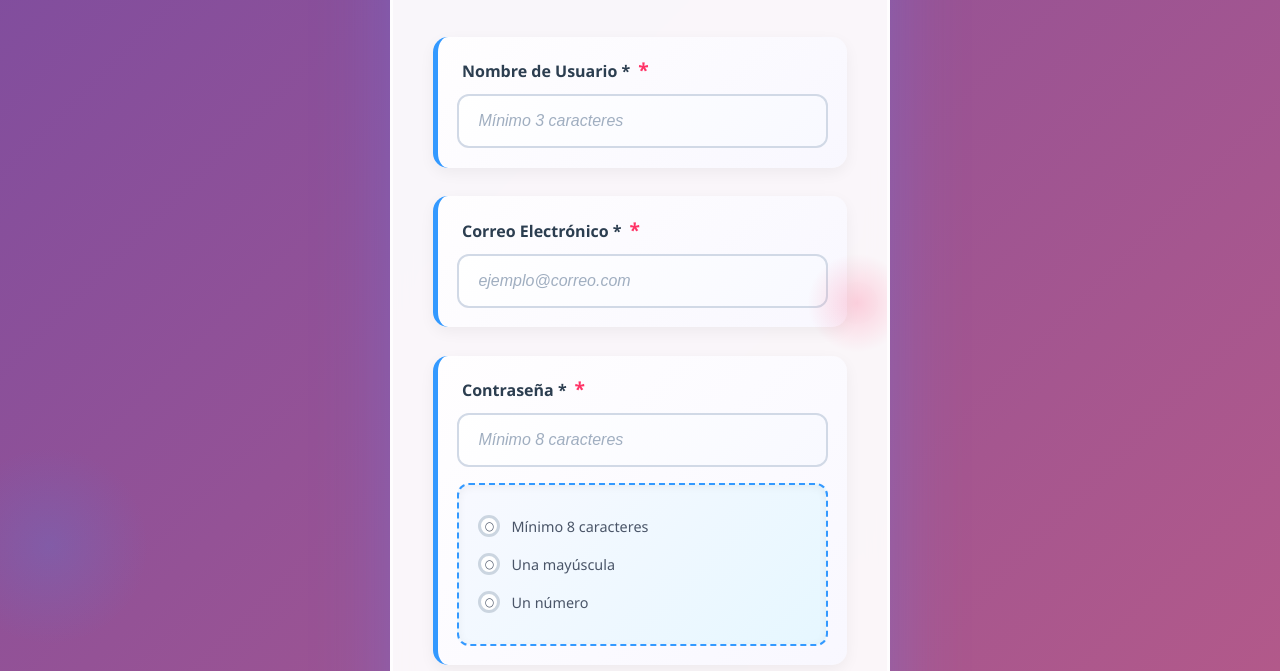
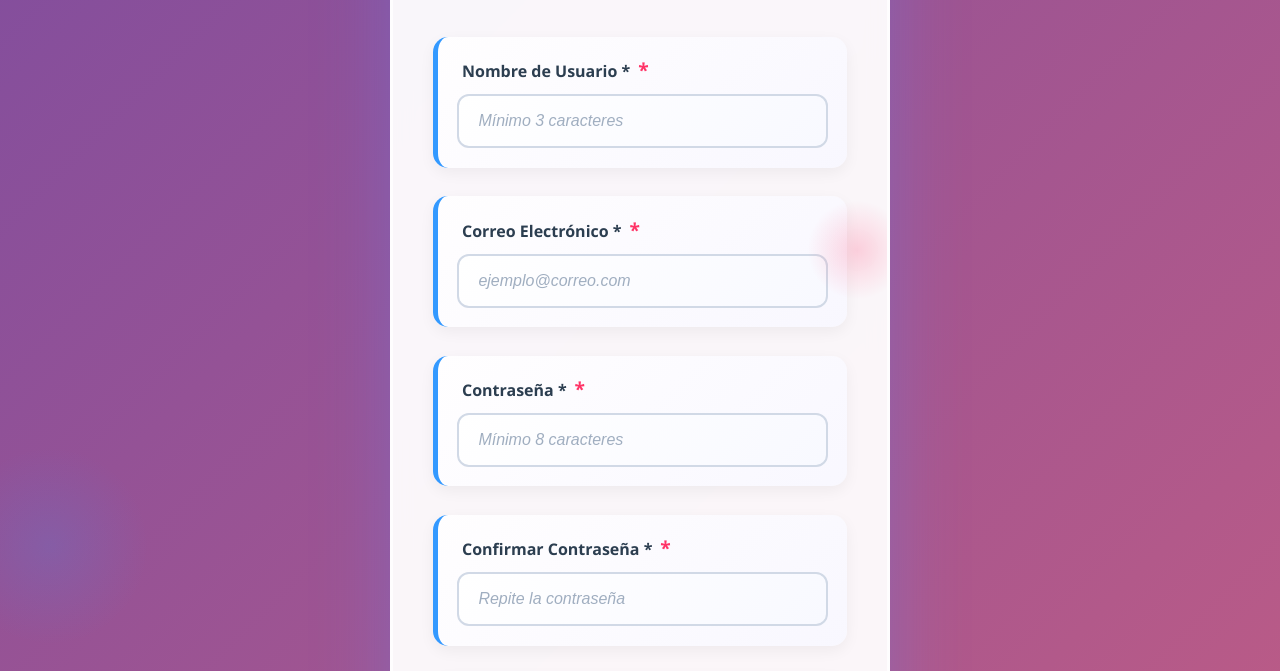
Before and after one commit to alejandra-jpg/Dise-o-web-II, a plain HTML site: page MOD8/Mod8Eje4-validacion/index.html in a window 1280 px wide. Shown: the part 204-875 px from the top of the page. Drawn offline with Linux system fonts and the light colour scheme.

Commit message:
index.html

```diff
--- a/MOD8/Mod8Eje4-validacion/index.html
+++ b/MOD8/Mod8Eje4-validacion/index.html
@@ -32,17 +32,6 @@
                     <input type="password" id="password" name="password" placeholder="Mínimo 8 caracteres">
                     <span class="error-message"></span>
 
-                    <div class="password-requirements">
-                        <p class="requirement" id="req-length">
-                            <span class="req-icon">○</span> Mínimo 8 caracteres
-                        </p>
-                        <p class="requirement" id="req-uppercase">
-                            <span class="req-icon">○</span> Una mayúscula
-                        </p>
-                        <p class="requirement" id="req-number">
-                            <span class="req-icon">○</span> Un número
-                        </p>
-                    </div>
                 </div>
 
                 <div class="form-group">
@@ -76,4 +65,5 @@
 
     <script src="script.js"></script>
 </body>
+
 </html>
```
